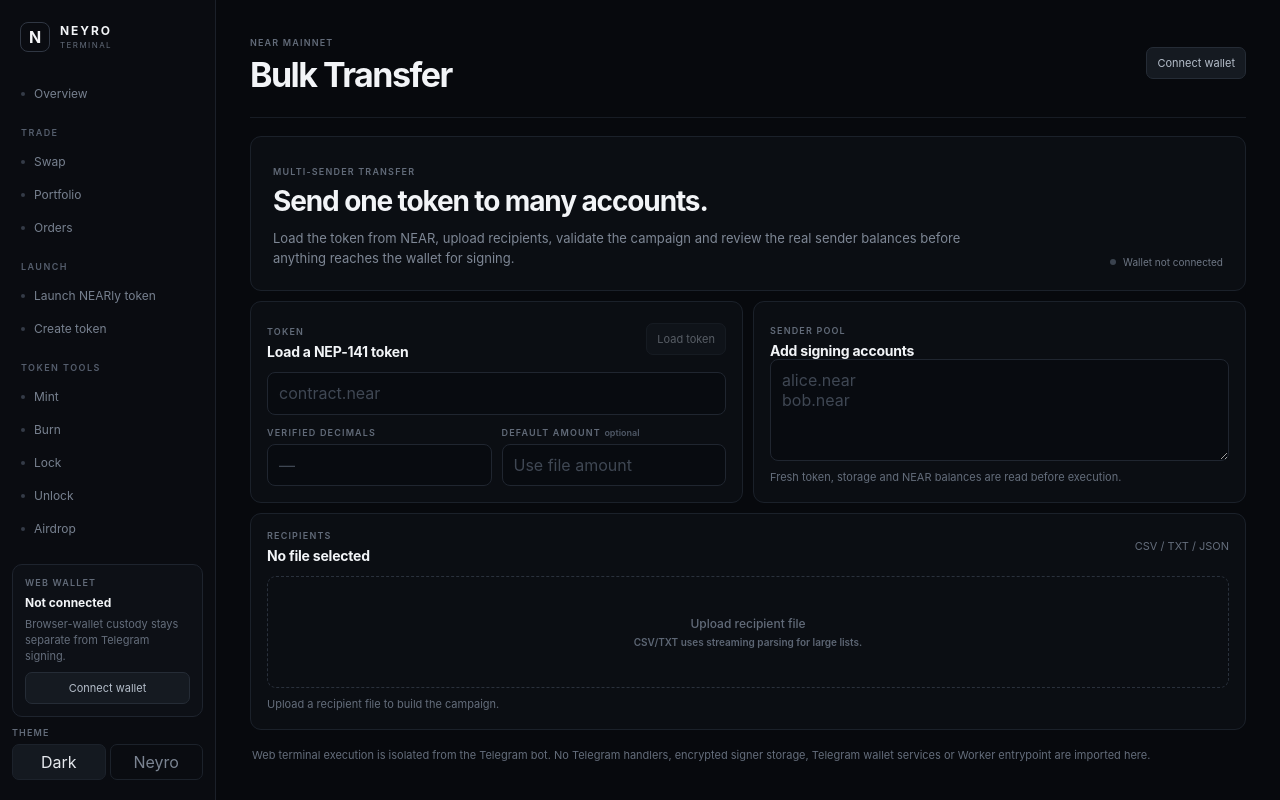
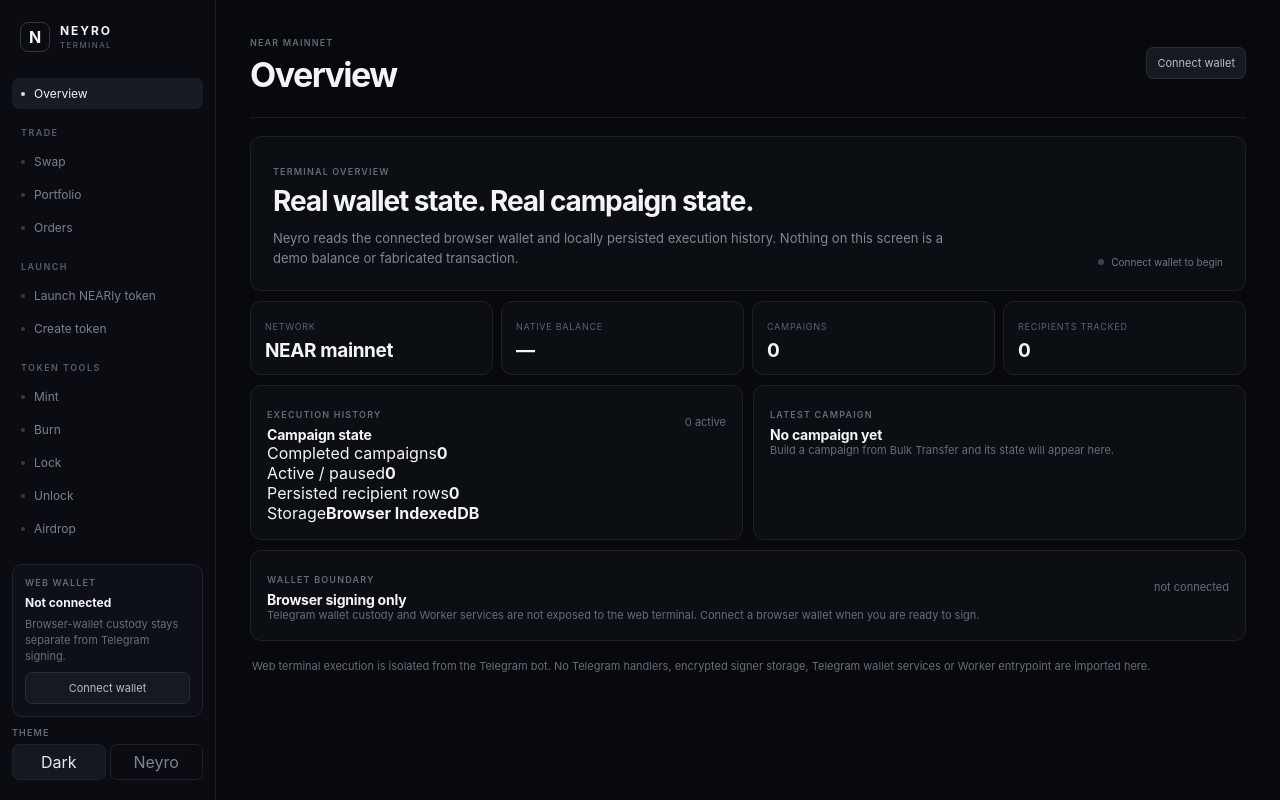
Before and after one commit to rhynox-ui/Neyro, a React (Vite) app in the folder web/: page / in a window 1280 px wide. Built offline with nearby package versions, Linux system fonts and the light colour scheme.

Commit message:
feat(web): wire overview and campaign history

```diff
--- a/web/src/main.tsx
+++ b/web/src/main.tsx
@@ -11,6 +11,7 @@ import { IndexedDbCampaignStore } from "./campaign/storage";
 import type { Campaign } from "./campaign/model";
 import { campaignResultsCsv } from "./campaign/export";
 import { getFtMetadata, type FtMetadata } from "./near/ft";
+import { OverviewView, CampaignHistoryView } from "./terminal-views";
 
 type Row = {
   line: number;
@@ -44,7 +45,7 @@ const NAV_GROUPS: NavGroup[] = [
   { label: "HISTORY", items: ["Transactions", "Airdrop Campaigns", "Token Operations"] }
 ];
 
-const IMPLEMENTED_VIEWS = new Set(["Overview", "Airdrop", "Bulk Transfer"]);
+const IMPLEMENTED_VIEWS = new Set(["Overview", "Airdrop", "Bulk Transfer", "Airdrop Campaigns"]);
 
 const ACCOUNT_ID =
   /^(?=.{2,64}$)(?:[a-z\d]+(?:[-_][a-z\d]+)*\.)*[a-z\d]+(?:[-_][a-z\d]+)*$/;
@@ -237,7 +238,7 @@ async function parseFile(
 }
 
 function App() {
-  const [activeView, setActiveView] = useState("Bulk Transfer");
+  const [activeView, setActiveView] = useState("Overview");
   const [theme, setTheme] = useState<"dark" | "neyro">("dark");
   const [wallet, setWallet] = useState<WebWalletConnector | null>(null);
   const [accountId, setAccountId] = useState("");
@@ -258,13 +259,15 @@ function App() {
   const [preflightBusy, setPreflightBusy] = useState(false);
   const [executionBusy, setExecutionBusy] = useState(false);
   const [executionCampaign, setExecutionCampaign] = useState<Campaign | null>(null);
+  const [campaigns, setCampaigns] = useState<Campaign[]>([]);
 
   const campaignStore = useMemo(() => new IndexedDbCampaignStore(), []);
 
   useEffect(() => {
     void campaignStore.list()
-      .then((campaigns) => {
-        const latest = [...campaigns].sort((a, b) => b.updatedAt - a.updatedAt)[0];
+      .then((storedCampaigns) => {
+        setCampaigns(storedCampaigns);
+        const latest = [...storedCampaigns].sort((a, b) => b.updatedAt - a.updatedAt)[0];
         if (latest) setExecutionCampaign(latest);
       })
       .catch(() => {
@@ -667,6 +670,22 @@ function App() {
               transaction flows will be added from verified NEAR/NEARly integrations instead of mocked data.
             </p>
           </section>
+        ) : activeView === "Overview" ? (
+          <OverviewView
+            accountId={accountId}
+            campaignStore={campaignStore}
+            campaigns={campaigns}
+            tokenSymbol={tokenMetadata?.symbol}
+          />
+        ) : activeView === "Airdrop Campaigns" ? (
+          <CampaignHistoryView
+            campaigns={campaigns}
+            onOpen={(campaign) => {
+              setExecutionCampaign(campaign);
+              setActiveView("Bulk Transfer");
+              setMessage(`Loaded campaign ${campaign.id} from local history.`);
+            }}
+          />
         ) : (
           <section className="grid">
             <div className="card hero">
```
